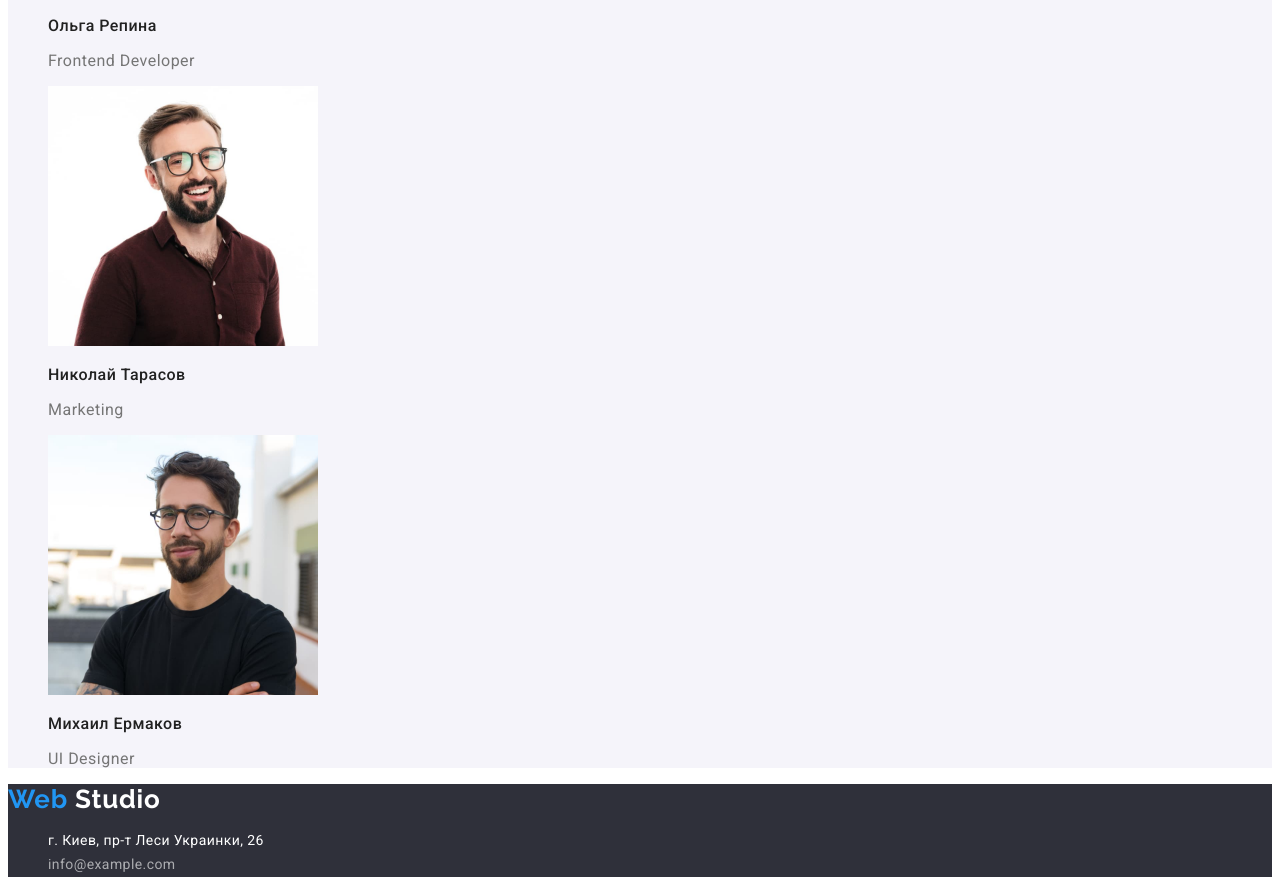
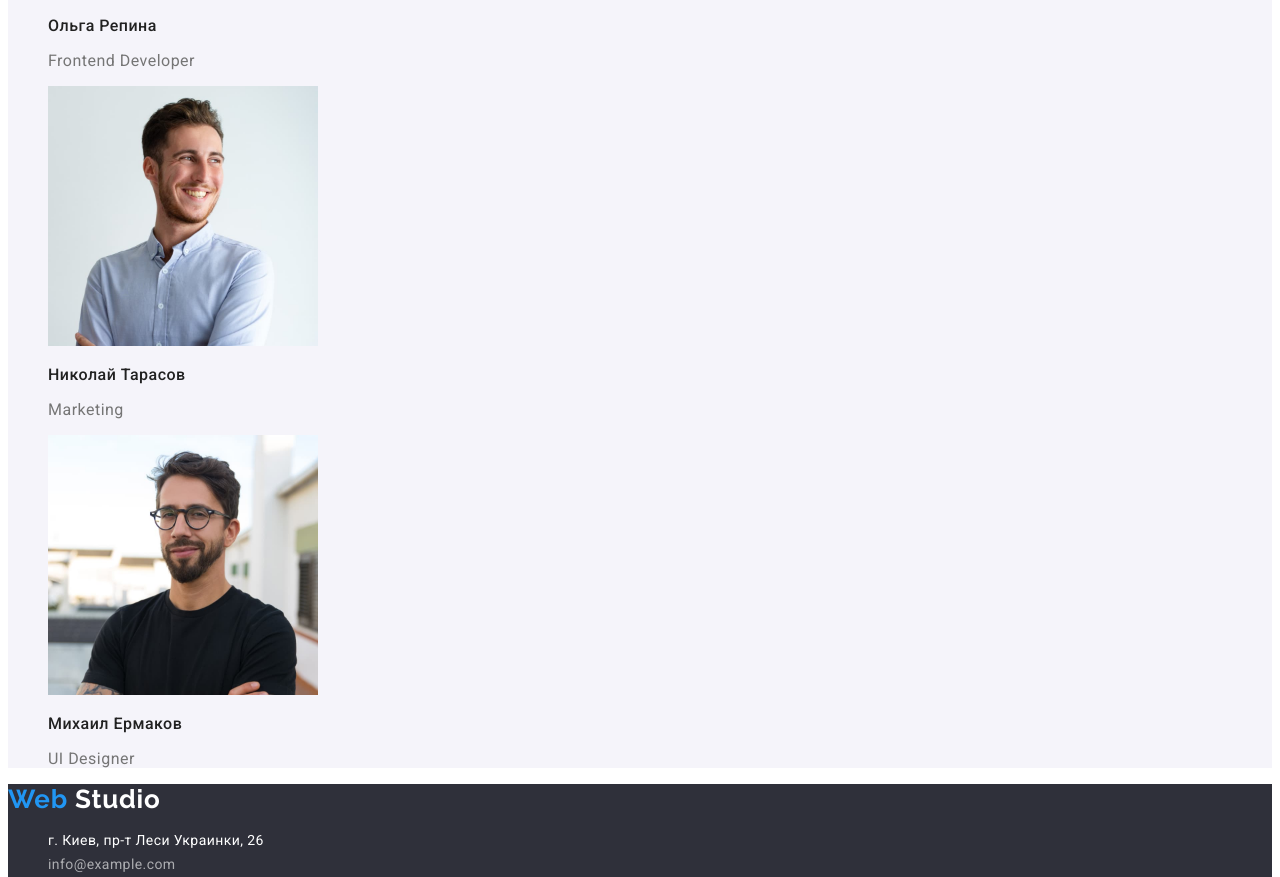
Before and after one commit to Nadina00/goit-markup-hw-02, a plain HTML site: page index.html in a window 1280 px wide. Shown: the part 2371-3248 px from the top of the page. Drawn offline with Linux system fonts and the light colour scheme.

Commit message:
смена фото

```diff
--- a/index.html
+++ b/index.html
@@ -77,7 +77,7 @@
                     <p lang="en" class="team_profession">Frontend Developer</p>
                 </li>
                 <li class="team_item">
-                    <img src="./image/img(3).jpg" alt="фото Николай Тарасов" width="270">
+                    <img src="./image/img(1).jpg" alt="фото Николай Тарасов" width="270">
                     <h3 class="team_name">Николай Тарасов</h3>
                     <p lang="en" class="team_profession">Marketing</p>
                 </li>
```
